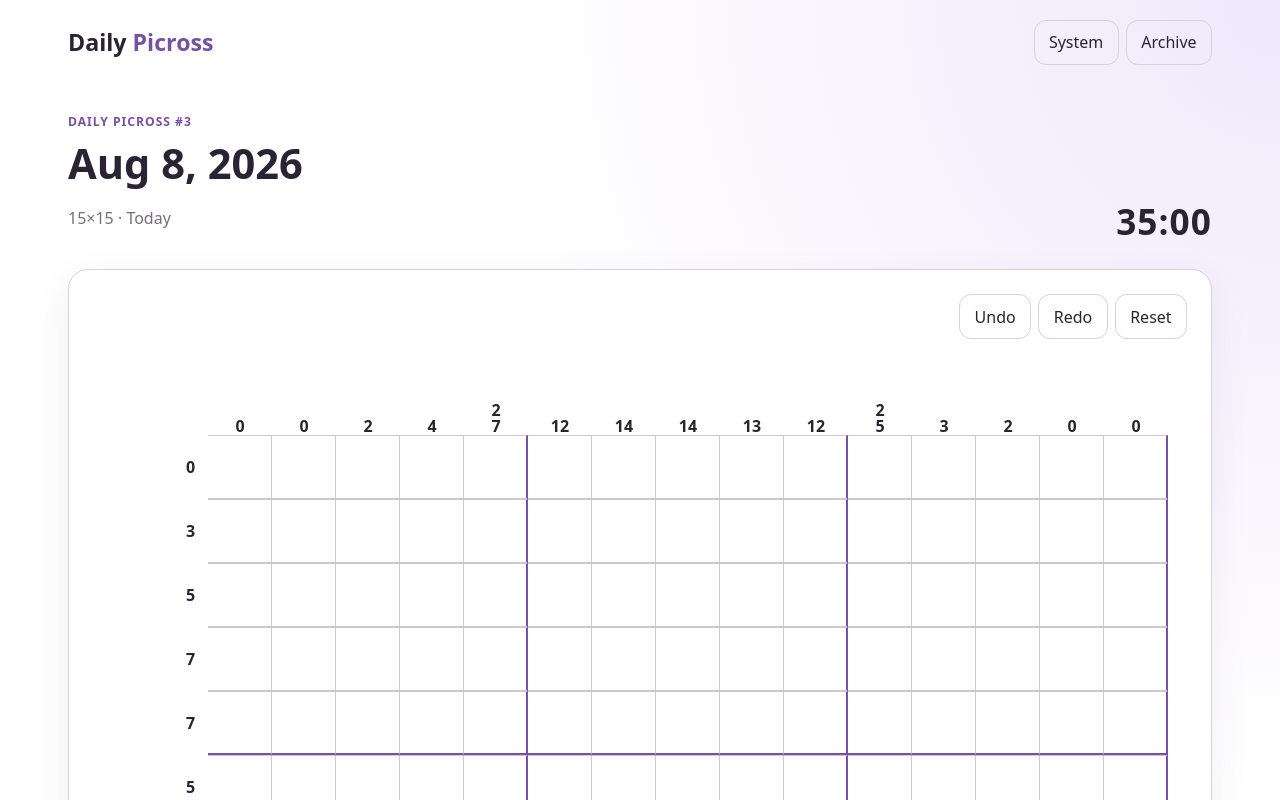
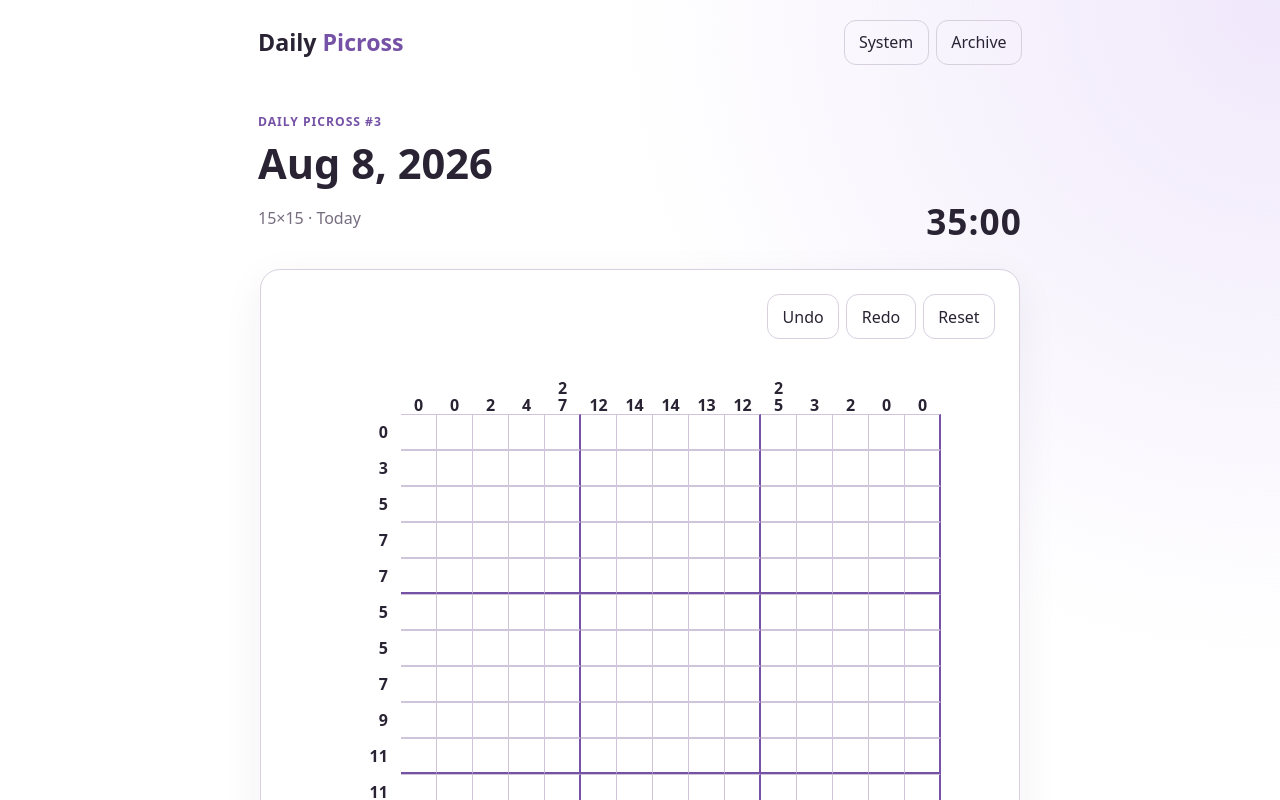
Before and after one commit to duck-lint/dp, a React (Vite) app: page / in a window 1280 px wide. Shown: the top 800 px of the page. Built offline with nearby package versions, Linux system fonts and the light colour scheme.

Commit message:
fix(game): reduce board scale for pixel-art readability

```diff
--- a/src/styles/app.css
+++ b/src/styles/app.css
@@ -38,7 +38,7 @@ button:focus-visible {
   outline-offset: 2px;
 }
 .shell {
-  max-width: 1240px;
+  max-width: 860px;
   margin: auto;
   padding: 1.25rem clamp(1rem, 4vw, 3rem) 4rem;
 }
@@ -96,6 +96,8 @@ header {
   color: #a33d50;
 }
 .game {
+  max-width: 760px;
+  margin: 0 auto;
   background: var(--paper);
   border: 1px solid var(--line);
   border-radius: 20px;
@@ -127,23 +129,23 @@ header {
 .picross {
   display: grid;
   touch-action: none;
-  grid-template-columns: clamp(4rem, 8vw, 6rem) repeat(
-      var(--cols),
-      minmax(34px, 1fr)
-    );
+  --cell-size: clamp(22px, min(3vw, 36px), 36px);
+  --clue-width: clamp(3.2rem, calc(var(--cell-size) * 1.7), 4.5rem);
+  --clue-height: clamp(2.4rem, calc(var(--cell-size) * 1.4), 3.2rem);
+  grid-template-columns: var(--clue-width) repeat(var(--cols), var(--cell-size));
   width: max-content;
   margin: auto;
 }
 .corner {
-  width: clamp(4rem, 8vw, 6rem);
-  height: clamp(3rem, 7vw, 4.5rem);
+  width: var(--clue-width);
+  height: var(--clue-height);
 }
 .col-clues {
   display: contents;
 }
 .clue-line {
-  width: clamp(34px, 5.4vw, 64px);
-  height: clamp(3rem, 7vw, 4.5rem);
+  width: var(--cell-size);
+  height: var(--clue-height);
   display: flex;
   flex-direction: column;
   justify-content: end;
@@ -152,8 +154,8 @@ header {
   line-height: 1.05;
 }
 .row-clues {
-  height: clamp(34px, 5.4vw, 64px);
-  width: clamp(4rem, 8vw, 6rem);
+  height: var(--cell-size);
+  width: var(--clue-width);
   display: flex;
   align-items: center;
   justify-content: end;
@@ -161,8 +163,8 @@ header {
   font-weight: 800;
 }
 .cell {
-  width: clamp(34px, 5.4vw, 64px);
-  height: clamp(34px, 5.4vw, 64px);
+  width: var(--cell-size);
+  height: var(--cell-size);
   min-height: 0;
   padding: 0;
   border: 0 solid var(--grid);
@@ -199,6 +201,20 @@ header {
   opacity: 0;
   transition: opacity 0.35s ease;
 }
+.reveal-art .picross {
+  grid-template-columns: 0 repeat(var(--cols), var(--cell-size));
+}
+.reveal-art .corner,
+.reveal-art .row-clues {
+  width: 0;
+  padding: 0;
+  overflow: hidden;
+}
+.reveal-art .corner,
+.reveal-art .clue-line {
+  height: 0;
+  overflow: hidden;
+}
 .reveal-art .cell {
   border-color: transparent;
   transition:
@@ -226,6 +242,20 @@ header {
   padding: 1rem;
   z-index: 2;
 }
+.completion {
+  opacity: 0;
+  visibility: hidden;
+  pointer-events: none;
+  transition:
+    opacity 500ms ease,
+    visibility 0s linear 500ms;
+}
+.completion.is-visible {
+  opacity: 1;
+  visibility: visible;
+  pointer-events: auto;
+  transition: opacity 500ms ease;
+}
 .completion > div,
 .result-state {
   background: var(--paper);
@@ -242,6 +272,23 @@ header {
 .completion button,
 .result-state button {
   margin: 0.5rem 0.5rem 0 0;
+}
+.completion > div {
+  position: relative;
+}
+.completion-close {
+  position: absolute;
+  top: 0.75rem;
+  right: 0.75rem;
+  min-width: 44px;
+  padding: 0.25rem;
+  font-size: 1.5rem;
+  line-height: 1;
+}
+.result-link-wrap {
+  max-width: 760px;
+  margin: 0.75rem auto 0;
+  text-align: right;
 }
 .secondary {
   background: transparent;
```
